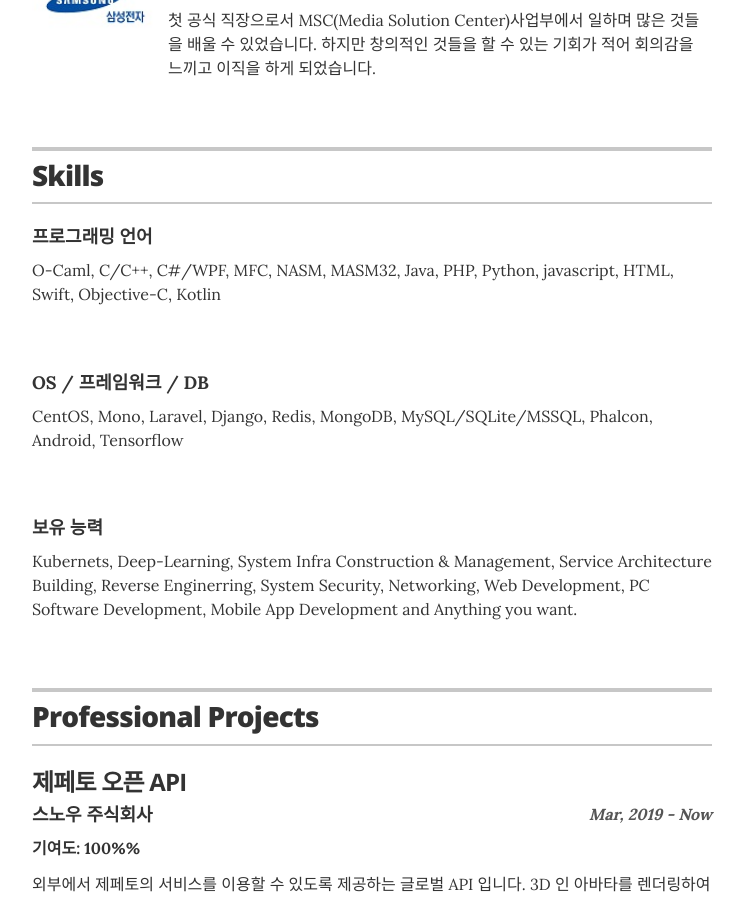
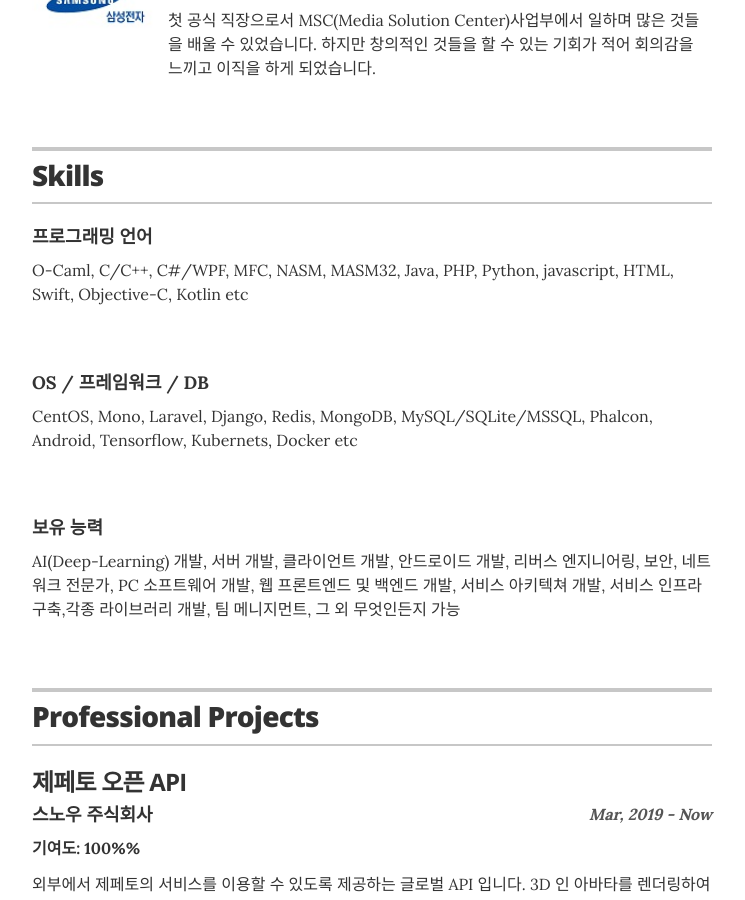
Before and after one commit to und3rs/resume_kr, a Jekyll site: the page built from index.html, in a window 1280 px wide and 900 px high, scrolled down 1624 px. Shown: the whole window, without its empty margins (268-1013 px from the left). Built offline with Jekyll 4.4.1, drawn with Linux system fonts in a browser that asks for light colours.

Commit message:
Update skills.yml

```diff
--- a/_data/skills.yml
+++ b/_data/skills.yml
@@ -2,10 +2,10 @@
 # Digital content development and creation
 
 - skill: 프로그래밍 언어
-  description: O-Caml, C/C++, C#/WPF, MFC, NASM, MASM32, Java, PHP, Python, javascript, HTML, Swift, Objective-C, Kotlin
+  description: O-Caml, C/C++, C#/WPF, MFC, NASM, MASM32, Java, PHP, Python, javascript, HTML, Swift, Objective-C, Kotlin  etc
 
 - skill: OS / 프레임워크 / DB
-  description: CentOS, Mono, Laravel, Django, Redis, MongoDB, MySQL/SQLite/MSSQL, Phalcon, Android, Tensorflow
+  description: CentOS, Mono, Laravel, Django, Redis, MongoDB, MySQL/SQLite/MSSQL, Phalcon, Android, Tensorflow, Kubernets, Docker etc
 
 - skill: 보유 능력
-  description: Kubernets, Deep-Learning, System Infra Construction & Management, Service Architecture Building, Reverse Enginerring, System Security, Networking, Web Development, PC Software Development, Mobile App Development and Anything you want.
+  description: AI(Deep-Learning) 개발, 서버 개발, 클라이언트 개발, 안드로이드 개발, 리버스 엔지니어링, 보안, 네트워크 전문가, PC 소프트웨어 개발, 웹 프론트엔드 및 백엔드 개발, 서비스 아키텍쳐 개발, 서비스 인프라 구축,각종 라이브러리 개발, 팀 메니지먼트, 그 외 무엇인든지 가능
```
